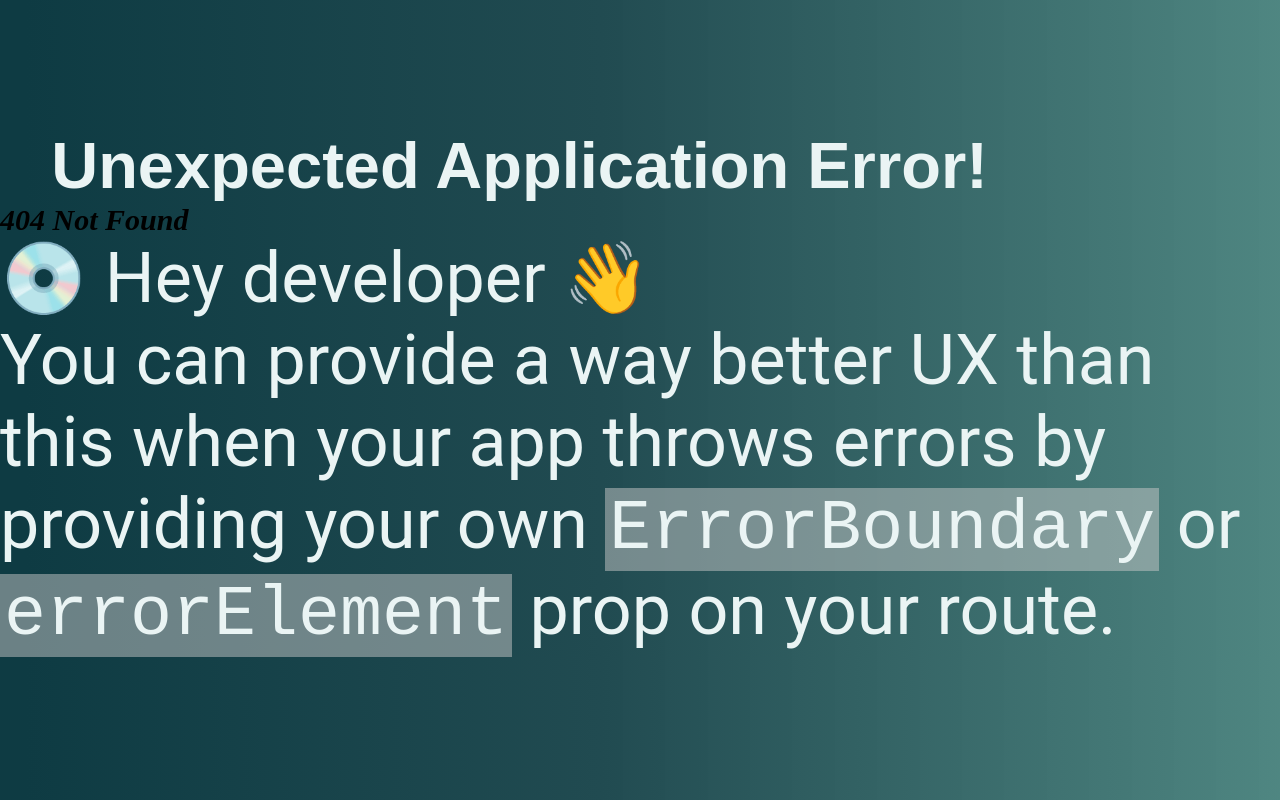
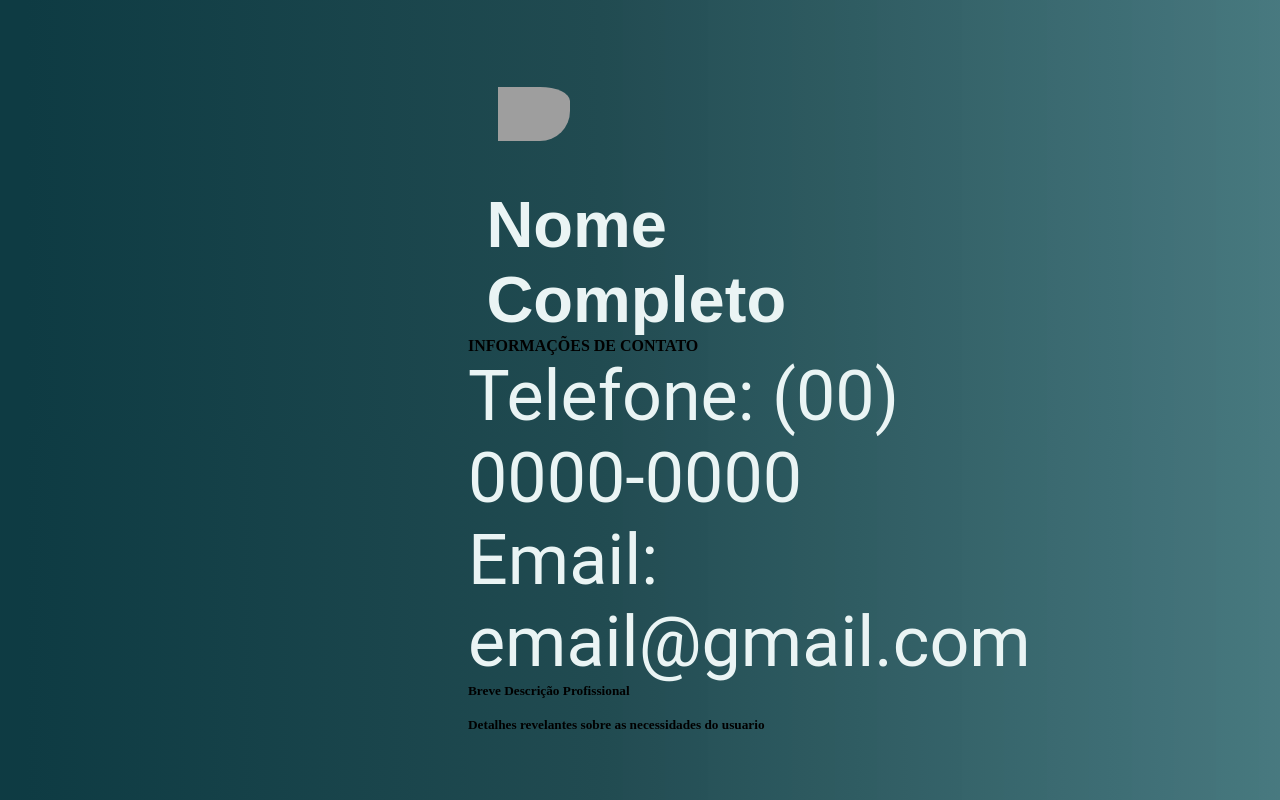
Before and after one commit to naiara623/Spec8trum, a React (Vite) app in the folder S.A/: page /perfil in a window 1280 px wide. Before the commit this address had no page. Built offline with nearby package versions, Linux system fonts and the light colour scheme; grey boxes are pictures that could not be loaded.

Commit message:
tela de perfil

```diff
--- /dev/null
+++ b/S.A/src/pages/Perfil.css
@@ -0,0 +1,3 @@
+body{
+    background-color: blueviolet;
+}
--- /dev/null
+++ b/S.A/src/pages/Perfil.jsx
@@ -0,0 +1,36 @@
+import React from 'react'
+import './Perfil.css'
+
+function Perfil() {
+  return (
+    <div>
+
+      <div class="container">
+        <div class="image-container">
+            <img src="https://labes.inf.ufes.br/wp-content/uploads/sem-foto.jpg" alt="Descrição da Imagem" />
+            {/* <img src="https://labes.inf.ufes.br/wp-content/uploads/sem-foto.jpg" alt="Descrição da Imagem"> */}
+        </div>
+        <div class="text-container">
+            <h2>Nome Completo</h2>
+            <h4>INFORMAÇÕES DE CONTATO</h4>
+            <p>Telefone: (00) 0000-0000</p>
+            <p>Email: email@gmail.com</p>
+
+            <div class="Descrição">
+              <h5>Breve Descrição Profissional</h5>
+            </div>
+&nbsp;
+{/* <br> */}
+            <div class="Detalhes">
+                <h5>Detalhes revelantes sobre as necessidades do usuario</h5>
+            </div>
+
+
+        </div>
+    </div>
+
+    </div>
+  )
+}
+
+export default Perfil
--- a/S.A/src/router/roteador.jsx
+++ b/S.A/src/router/roteador.jsx
@@ -3,6 +3,8 @@ import Cadastro from "../pages/Cadastro"
 import Login from "../pages/Login"
 import Boas_Vindas from "../pages/Boas_Vindas";
 import Tela_Principal from "../pages/Tela_Principal";
+import Perfil from "../pages/Perfil";
+
 
 
 
@@ -13,6 +15,7 @@ const roteador = createBrowserRouter([
     {path: "/cadastro", element: <Cadastro />},
     {path: "/login", element: <Login />},
     {path: "/telaprincipal", element: <Tela_Principal/>},
+    {path: "/perfil", element: <Perfil />}
 
 ])
 
```
